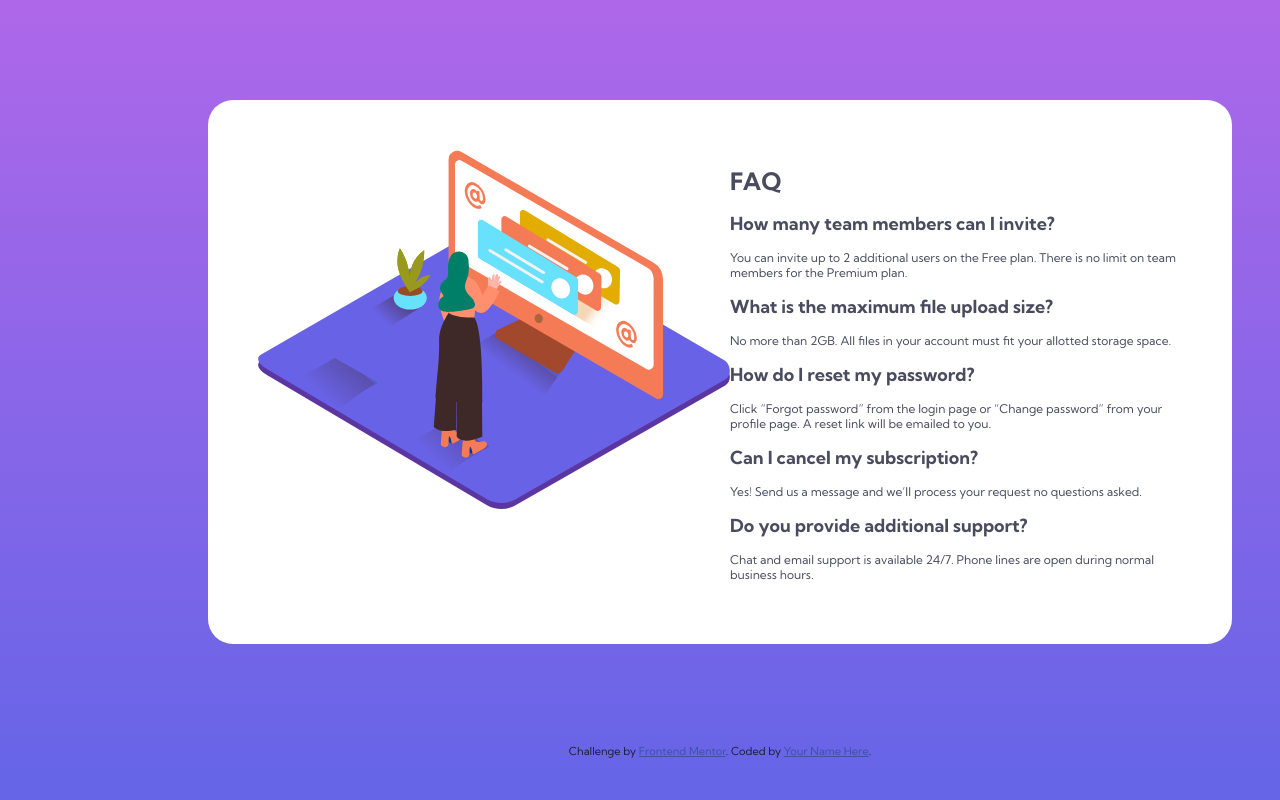
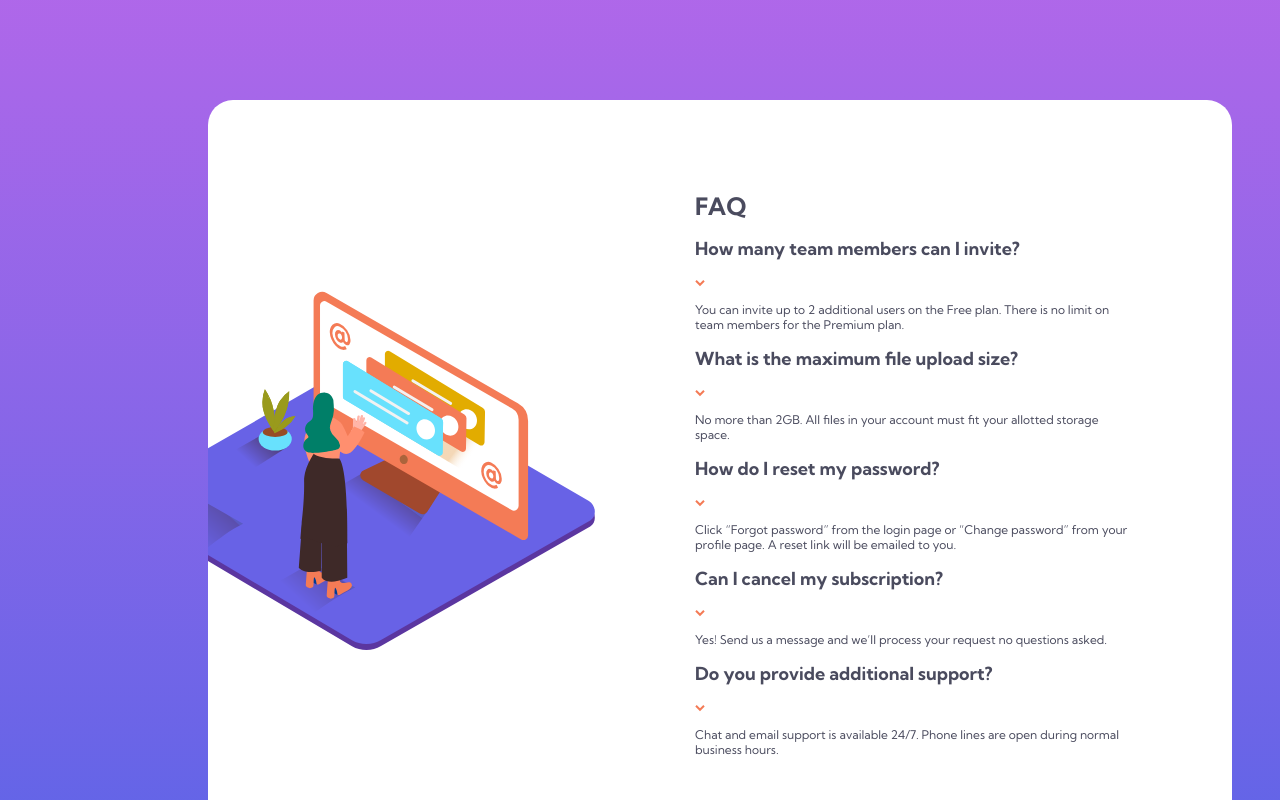
Before and after one commit to hnnav/faq-accordion-card-main, a plain HTML site: page index.html in a window 1280 px wide. Shown: the top 800 px of the page. Drawn offline with Linux system fonts and the light colour scheme.

Commit message:
arranged with flexbox

```diff
--- a/index.html
+++ b/index.html
@@ -12,7 +12,6 @@
 
   <title>Frontend Mentor | FAQ Accordion Card</title>
 
-  <!-- Feel free to remove these styles or customise in your own stylesheet 👍 -->
   <style>
     .attribution { font-size: 11px; text-align: center; }
     .attribution a { color: hsl(228, 45%, 44%); }
@@ -20,28 +19,36 @@
 </head>
 <body>
   <div class="question-box">
-    <div class="logo-image"><img src="images/illustration-woman-online-desktop.svg"></div>
+    <div class="main-image"><img src="images/illustration-woman-online-desktop.svg"></div>
+    <!-- <div class="shadow-image"><img src="images/bg-pattern-desktop.svg"></div> -->
+    <!-- <div class="cube-image"><img src="images/illustration-box-desktop.svg"></div> -->
+
     <div class="text-content">
       <h1>FAQ</h1>
 
       <h2>How many team members can I invite?</h2>
+      <div class="arrow-image"><img src="images/icon-arrow-down.svg"></div>
       <p>You can invite up to 2 additional users on the Free plan. There is no limit on
         team members for the Premium plan.</p>
 
       <h2>What is the maximum file upload size?</h2>
+      <div class="arrow-image"><img src="images/icon-arrow-down.svg"></div>
       <p>No more than 2GB. All files in your account must fit your allotted storage space.</p>
 
       <h2>How do I reset my password?</h2>
+      <div class="arrow-image"><img src="images/icon-arrow-down.svg"></div>
       <p>Click “Forgot password” from the login page or “Change password” from your profile page.
         A reset link will be emailed to you.</p>
 
       <h2>Can I cancel my subscription?</h2>
+      <div class="arrow-image"><img src="images/icon-arrow-down.svg"></div>
       <p>Yes! Send us a message and we’ll process your request no questions asked.</p>
 
       <h2>Do you provide additional support?</h2>
+      <div class="arrow-image"><img src="images/icon-arrow-down.svg"></div>
       <p>Chat and email support is available 24/7. Phone lines are open during normal business hours.</p>
     </div>
-  </div>
+    </div>
   <div class="attribution">
     Challenge by <a href="https://www.frontendmentor.io?ref=challenge" target="_blank">Frontend Mentor</a>.
     Coded by <a href="#">Your Name Here</a>.
--- a/styles.css
+++ b/styles.css
@@ -1,6 +1,7 @@
 html {
     height: 100%;
     width: 1440px;
+
 }
 
 body {
@@ -14,17 +15,23 @@ body {
 .question-box {
     background-color: white;
     border-radius: 25px;
-    padding: 50px;
     margin: 100px 200px;
+    padding: 75px 100px 75px 0px;
     display: flex;
-}
+    column-gap: 100px;
+    justify-content: left;
 
-.logo-image {
 }
 
 .text-content {
     color: hsl(237, 12%, 33%);
 }
 
-.logo-image, .text-content {
+.main-image {
+    align-self: center;
+    margin-left: -85px;
+    clip-path: inset(0px 0px 0px 85px);
 }
+
+.arrow-image {
+}
```
